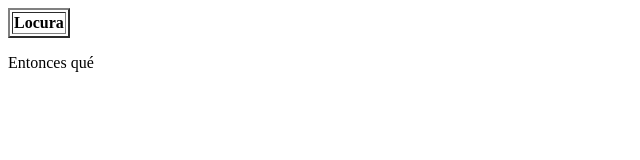
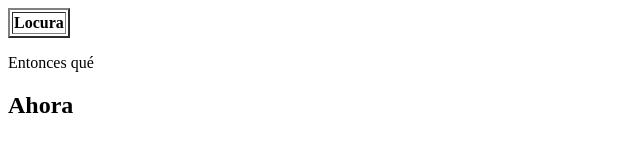
Before and after one commit to Jdmarinr/alpha, a plain HTML site: page index.html in a window 1280 px wide. Shown: the whole page, without its empty margins (0-640 px from the left). Drawn offline with Linux system fonts and the light colour scheme.

Commit message:
Seguimos haciendo prueba

```diff
--- a/index.html
+++ b/index.html
@@ -22,6 +22,9 @@
     <div>
     <p>Entonces qué</p>
 
+
+        <h2>Ahora</h2>
+
     </div>
 
 </body>
```
